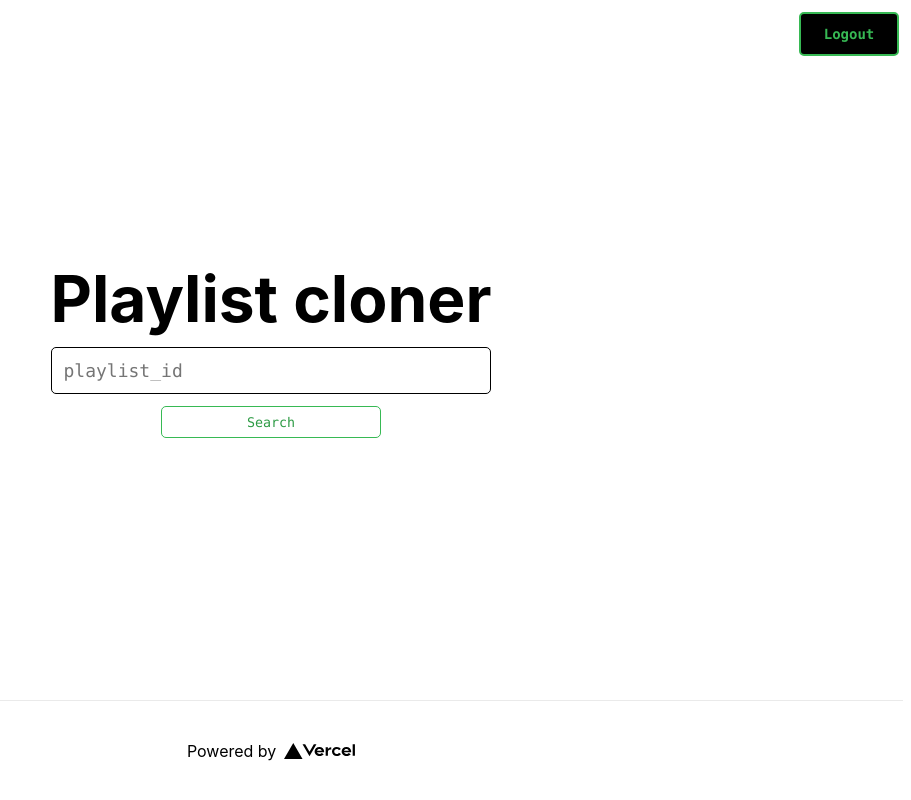
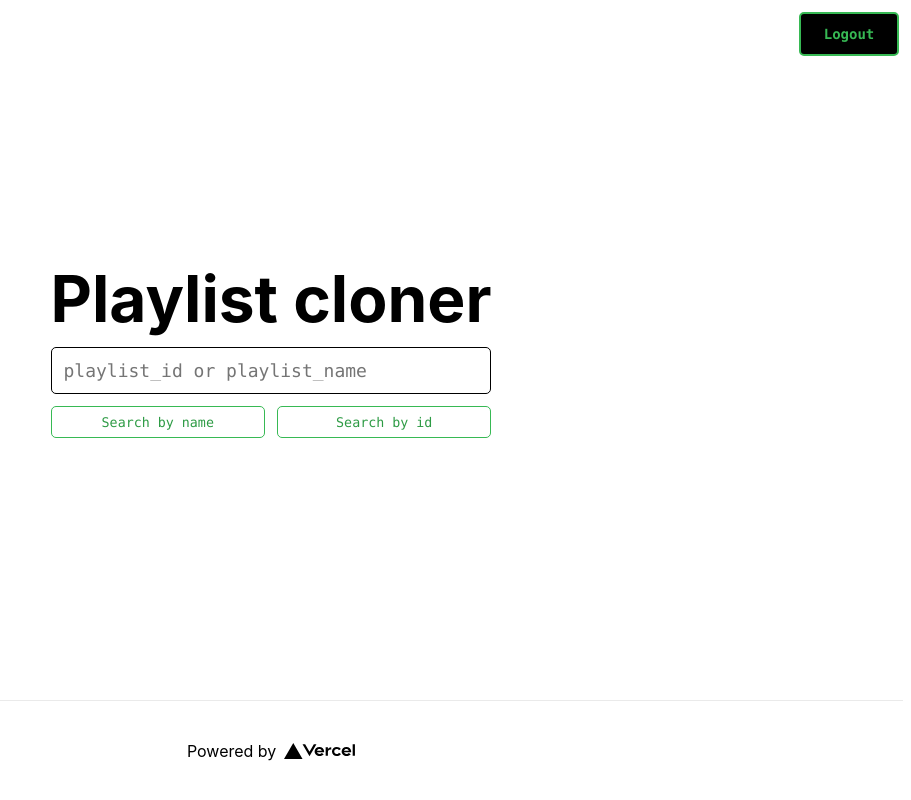
Before and after one commit to jonathangomz/playlist-cloner, a Next.js app: page /cloner in a window 1280 px wide. Shown: the whole page, without its empty margins (369-1280 px from the left). Built offline with nearby package versions, Linux system fonts and the light colour scheme.

Commit message:
Improve search
Add search by name and by id
Add components for error and playlist
Add style for error messages
Improve state management

```diff
--- a/pages/cloner.js
+++ b/pages/cloner.js
@@ -1,29 +1,66 @@
 import Head from 'next/head'
-import { useRouter } from 'next/router'
 import styles from '../styles/Home.module.css'
 import cloner from '../styles/Cloner.module.css'
+import error from '../styles/Cloner.module.css'
 import cookie from 'cookie'
-import { useEffect, useState } from 'react'
+import { useState } from 'react'
 
 export default function Cloner({ token }) {
+  const [searchResults, setSearchResults] = useState(undefined);
   const [playlist, setPlaylist] = useState(undefined);
-  const [playlistIdInput, setPlaylistIdInput] = useState('');
-  const [playlistId, setPlaylistId] = useState('');
+  const [searchText, setSearchText] = useState('');
+  const [error, setError] = useState(undefined);
 
-  useEffect(() => {
-    if(playlistId) {
-      fetch(`/api/playlists/${playlistId}`, {
+  function resetSearchState() {
+    setError(undefined);
+    setPlaylist(undefined);
+    setSearchResults(undefined);
+  }
+
+  function search() {
+    resetSearchState();
+
+    if(searchText) {
+      fetch('/api/search', {
+        method: 'POST',
+        body: JSON.stringify({ search_name: searchText }),
         headers: {
           Authorization: `${token.token_type} ${token.access_token}`,
           'Content-Type': 'application/json',
         }
       })
-      .then((res) => res.json())
-      .then((data) => setPlaylist(data));
+      .then((res) => res.ok ? res.json() : res)
+      .then((data) => {
+        if(data?.status && data?.status !== 200) {
+          setError(data);
+        }else {
+          setSearchResults(data);
+        }
+      })
+      .catch((err) => console.log(err));
     }
-  }, [playlistId]);
+  };
 
-  console.log(playlist);
+  function searchById() {
+    resetSearchState();
+
+    if(searchText) {
+      fetch(`/api/playlists/${searchText}`, {
+        headers: {
+          Authorization: `${token.token_type} ${token.access_token}`,
+        }
+      })
+      .then((res) => res.ok ? res.json() : res)
+      .then((data) => {
+        if(data?.status && data?.status !== 200) {
+          setError(data);
+        }else {
+          setPlaylist(data);
+        }
+      })
+      .catch((err) => console.log(err));
+    }
+  };
 
   return (
     <div className={styles.container}>
@@ -39,10 +76,15 @@ export default function Cloner({ token }) {
           Playlist cloner
         </h1>
 
-        <input className={cloner.search_bar} type="text" placeholder="playlist_id" onChange={(e) => setPlaylistIdInput(e.target.value)}/>
-        <button className={cloner.search_button} onClick={() => setPlaylistId(playlistIdInput)}>Search</button>
+        <input className={cloner.search_bar} type="text" placeholder="playlist_id or playlist_name" onChange={(e) => setSearchText(e.target.value)}/>
+        <div className={cloner.search_buttons_container}>
+          <button className={cloner.search_button} onClick={search}>Search by name</button>
+          <button className={cloner.search_button} onClick={searchById}>Search by id</button>
+        </div>
 
-        {playlist && (<img src={playlist.images[1].url} alt="Playlist mosaic" width={playlist.images[1].width}/>)}
+        {playlist && <Playlist images={playlist.images}/>}
+
+        {error && <Error status={error.status} />}
       </main>
 
       <footer className={styles.footer}>
@@ -55,6 +97,25 @@ export default function Cloner({ token }) {
           <img src="/vercel.svg" alt="Vercel Logo" className={styles.logo} />
         </a>
       </footer>
+    </div>
+  );
+}
+
+function Error({ status }) {
+  return (
+    <div className={error.modal}>
+      {status === 404 && <p> Any playlist found with that Id </p>}
+      {status === 500 && <p> An error ocurrer </p>}
+    </div>
+  )
+}
+
+function Playlist({ images }) {
+  return (
+    <div>
+      {(Array.isArray(images) && images.length > 0) &&
+        (<img src={images[0].url} alt="Playlist image" width={300}/>)
+      }
     </div>
   );
 }
--- a/styles/Cloner.module.css
+++ b/styles/Cloner.module.css
@@ -12,6 +12,13 @@
 .search_bar::placeholder {
   font-family: Menlo, Monaco, Lucida Console, Liberation Mono, DejaVu Sans Mono,
     Bitstream Vera Sans Mono, Courier New, monospace;
+}
+
+.search_buttons_container {
+  display: flex;
+  justify-content: space-between;
+  gap: 12px;
+  width: 100%;
 }
 
 .search_button {
```
Also changed, not shown: styles/Error.module.css (added, +7 -0 lines).
